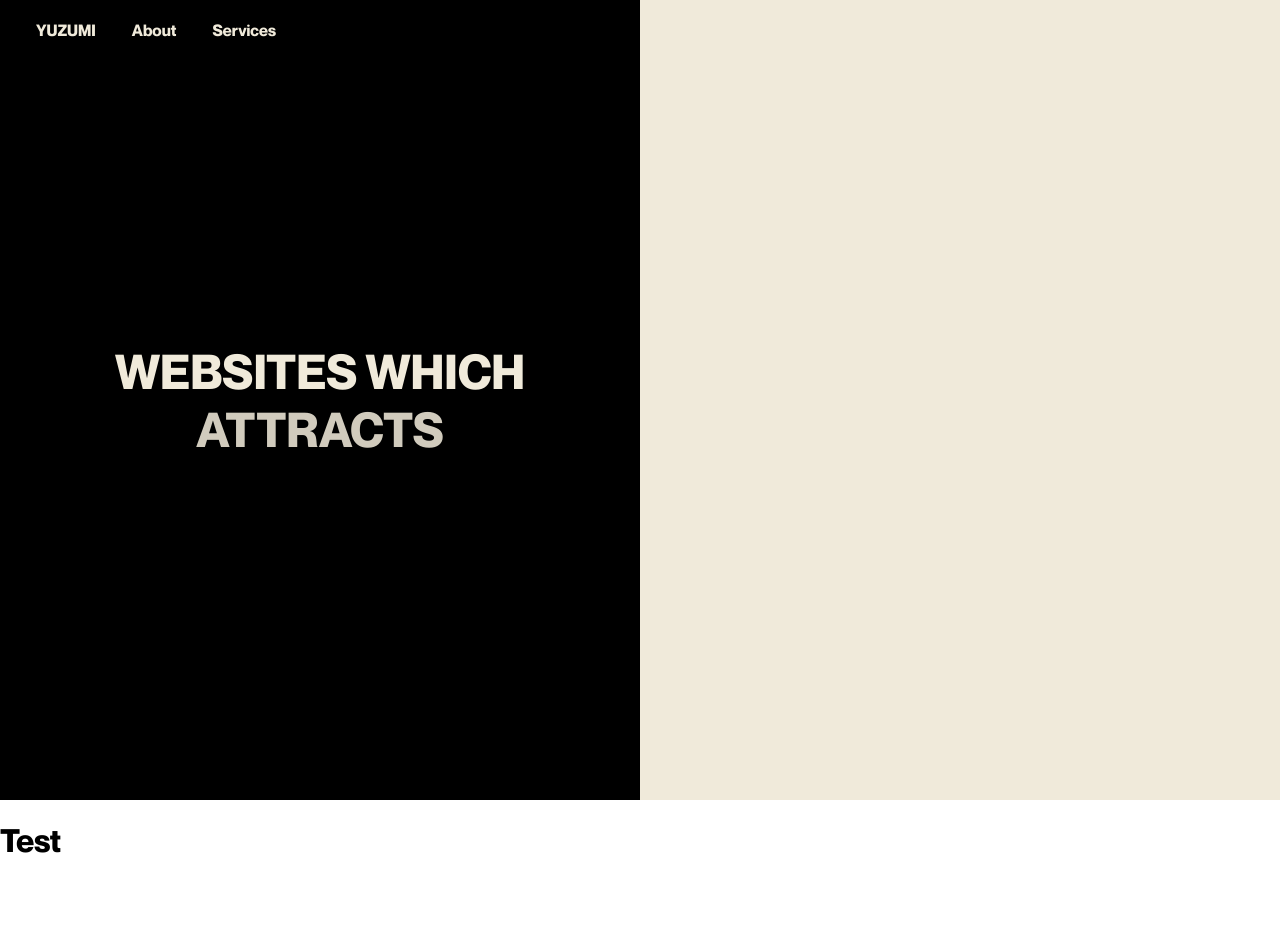
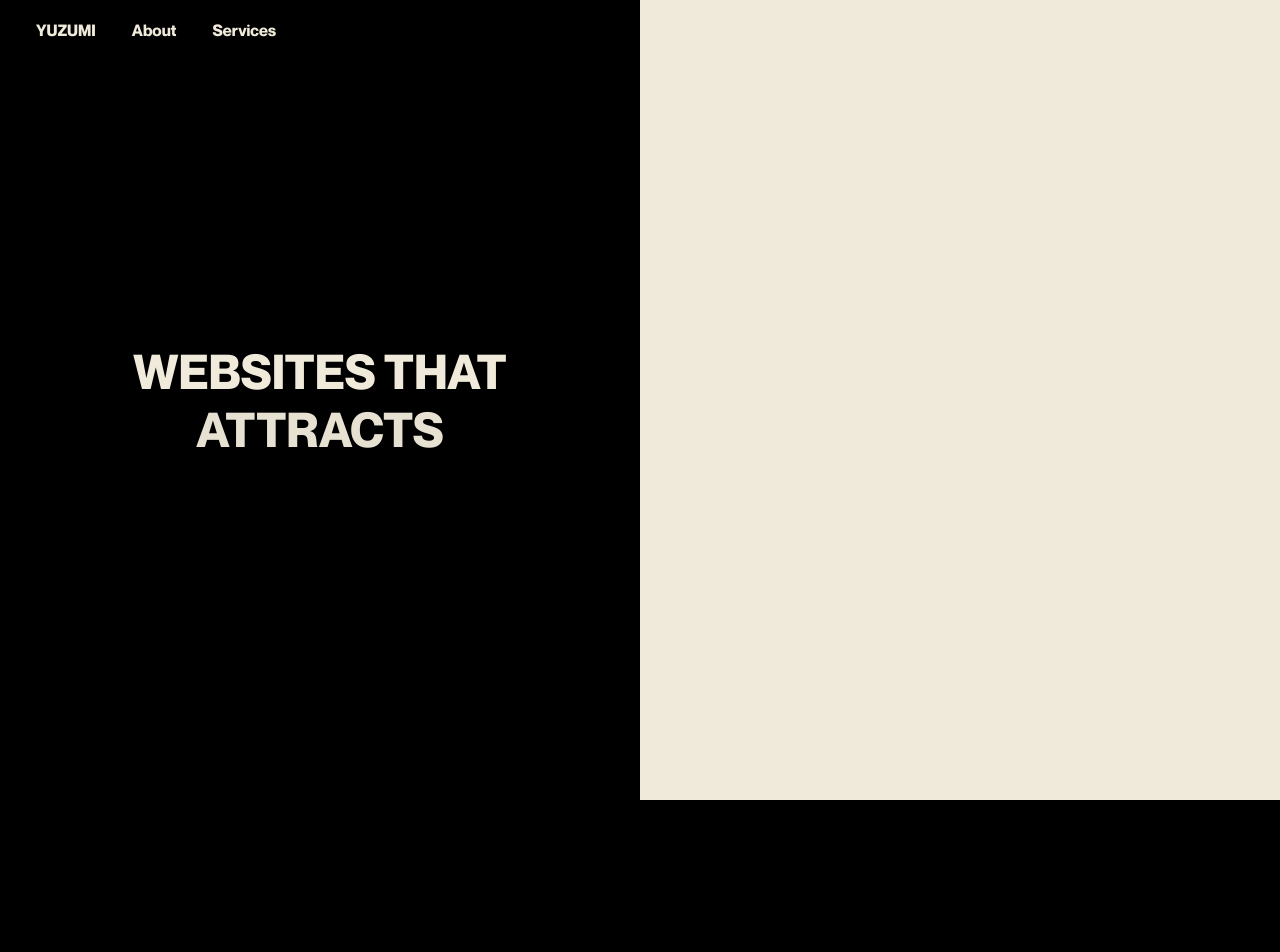
Before and after one commit to Yusuf-Uzun/Yuzumi-Digital, a Next.js app: page / in a window 1280 px wide. Shown: the top 952 px of the page. Before the commit the page ends 859 px from the top, so only its background shows below. Built offline with nearby package versions, Linux system fonts and the light colour scheme.

Commit message:
Parallax

```diff
--- a/package.json
+++ b/package.json
@@ -16,7 +16,8 @@
     "npm": "^10.8.2",
     "nprogress": "^0.2.0",
     "react": "^18",
-    "react-dom": "^18"
+    "react-dom": "^18",
+    "react-scroll-parallax": "^3.4.5"
   },
   "devDependencies": {
     "@types/node": "^20",
--- a/src/pages/components/RotatingName.tsx
+++ b/src/pages/components/RotatingName.tsx
@@ -41,7 +41,7 @@ const RotatingName: React.FC = () => {
     return (
         <>
             <h1 className={styles.futuristicH1}>
-                <span>WEBSITES WHICH</span>
+                <span>WEBSITES THAT</span>
                 <br />
                 <span className={`${isHidden ? styles.hidden : styles.fadeIn}`}>
                     {currentWord}
--- a/src/pages/index.tsx
+++ b/src/pages/index.tsx
@@ -1,18 +1,26 @@
-import styles from '@/styles/Home.module.css'
+// index.tsx
+import styles from '@/styles/Home.module.css';
 import RotatingName from './components/RotatingName';
+import { Parallax, ParallaxProvider } from 'react-scroll-parallax';
 
 export default function Home() {
   return (
     <div>
+      <ParallaxProvider>
+        <Parallax speed={-50}>
           <div className={styles.appBody}>
             <div className={styles.containerLeft}>
               <RotatingName />
             </div>
             <div className={styles.containerRight} />
           </div>
-      <div>
-        <h1>Test</h1>
+        </Parallax>
+        <Parallax speed={50}> {/* Geschwindigkeit angepasst für visuellen Effekt */}
+          <div className={styles.containerLeft}>
+            <RotatingName />
           </div>
+        </Parallax>
+      </ParallaxProvider>
     </div>
   );
 }
--- a/src/styles/Header.module.css
+++ b/src/styles/Header.module.css
@@ -4,7 +4,7 @@
     justify-content: start;
     align-items: center;
     padding: 20px;
-    background: linear-gradient(145deg, var(--color-purple), var(--color-black));
+    background: linear-gradient(145deg, var(--color-black));
     color: var(--color-cream);
     position: fixed; /* Fixiert den Header am oberen Rand */
     top: 0; /* Setzt den Header an den oberen Rand des Viewports */
--- a/src/styles/Home.module.css
+++ b/src/styles/Home.module.css
@@ -2,7 +2,11 @@
     display: flex;
     justify-content: center;
     align-items: center;
+    position: relative;
 }
+.containerLeft, .containerRight {
+    transition: transform 0.5s ease; /* Übergangseffekt hinzugefügt */
+  }
 
 .containerLeft {
     display: flex;
@@ -11,10 +15,20 @@
     background-color: #000000;
     width: 100%;
     height: 100vh;
+    transition: opacity 1s ease-in-out;
+    z-index: 1;
 }
 
 .containerRight {
     background-color: #f0eada;
     width: 100%;
     height: 100vh;
+    transition: opacity 1s ease-in-out;
+    z-index: 2;
 }
+
+.parallaxLayer {
+    position: absolute; /* Ermöglicht das Überlagern von Layern */
+    width: 100%;
+    height: 100%;
+}
--- a/src/styles/globals.css
+++ b/src/styles/globals.css
@@ -1,11 +1,16 @@
+/* Korrigierte Version von globals.css */
+
+/* Setzt Basis-Styles für html und body */
 html, body {
   margin: 0;
   padding: 0;
   width: 100%;
   height: 100%;
+  background-color: var(--color-black);
 }
 
-.root {
+/* Definiert Farbvariablen für einfache Wiederverwendung */
+:root {
   --color-purple: #461d7c;
   --color-yellow: #fdd023;
   --color-cream: #f0eada;
@@ -13,17 +18,18 @@ html, body {
   --color-grey: #999999;
 }
 
+/* Stil für Textauswahl */
 ::selection {
-  background: #461d7c;
-  color: #fdd023;
+  background: var(--color-purple);
+  color: var(--color-yellow);
 }
 
+/* Stil für Elemente mit der Klasse .body */
 .body {
-  color: rgb(var(--color-black));
+  color: var(--color-black);
   background: linear-gradient(
       to bottom,
       transparent,
-      rgb(var(--color-black))
-    )
-    rgb(var(--color-black));
+      var(--color-black)
+    );
 }
```
Also changed, not shown: 1 other file (tests, documents, lock files or other folders). Lines whose indentation alone changed are shown as unchanged.
